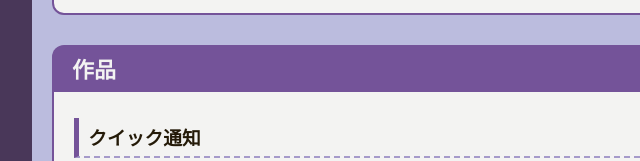
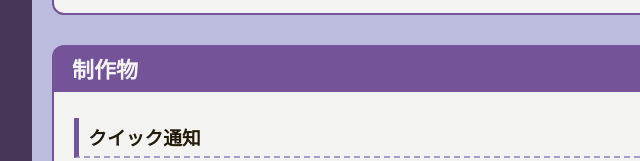
Before and after one commit to Se1getsu/portfolio, a plain HTML site: page index.html in a window 1280 px wide. Shown: the part 1178-1339 px from the top of the page, 128-768 px from the left. Drawn offline with Linux system fonts and the light colour scheme.

Commit message:
update: 作品を制作物に変更

```diff
--- a/index.html
+++ b/index.html
@@ -121,7 +121,7 @@
                     </tr>
                 </table>
             </div>
-            <h2 class="box-title">作品</h2>
+            <h2 class="box-title">制作物</h2>
             <div class="box-container">
                 <h3 id="work-quick-notifie">クイック通知</h3>
                 <div class="h3-container">
```
